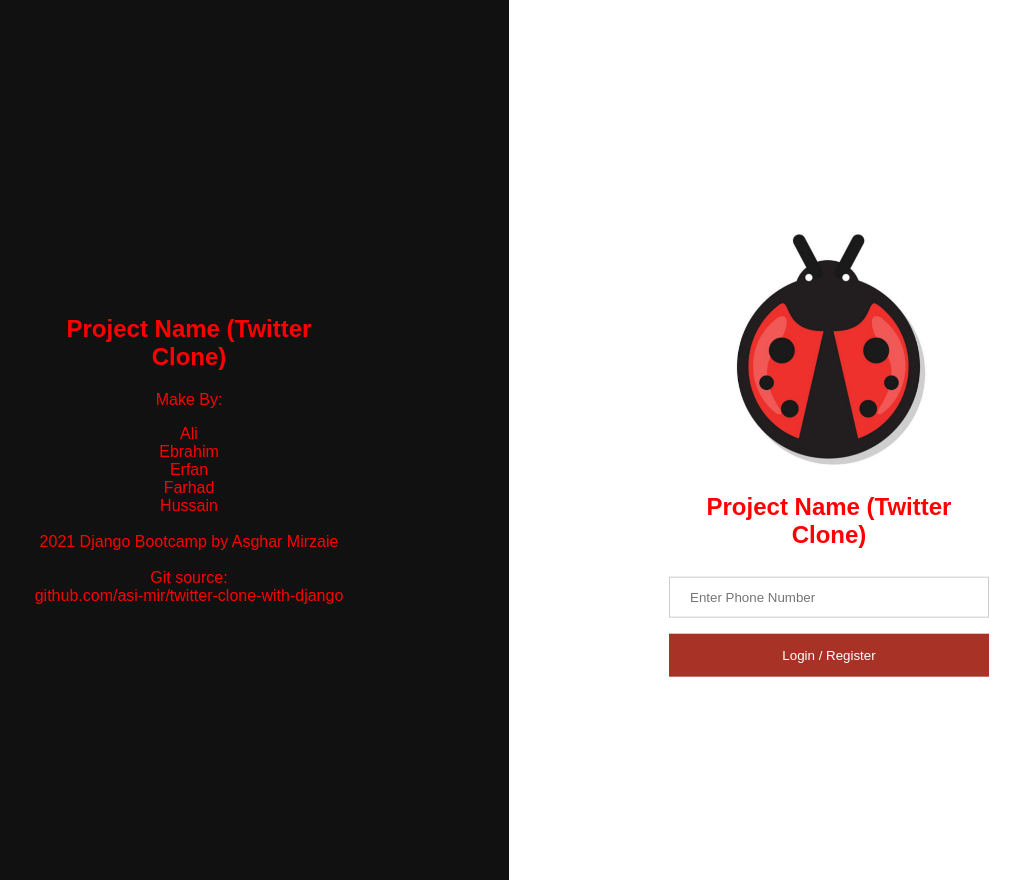
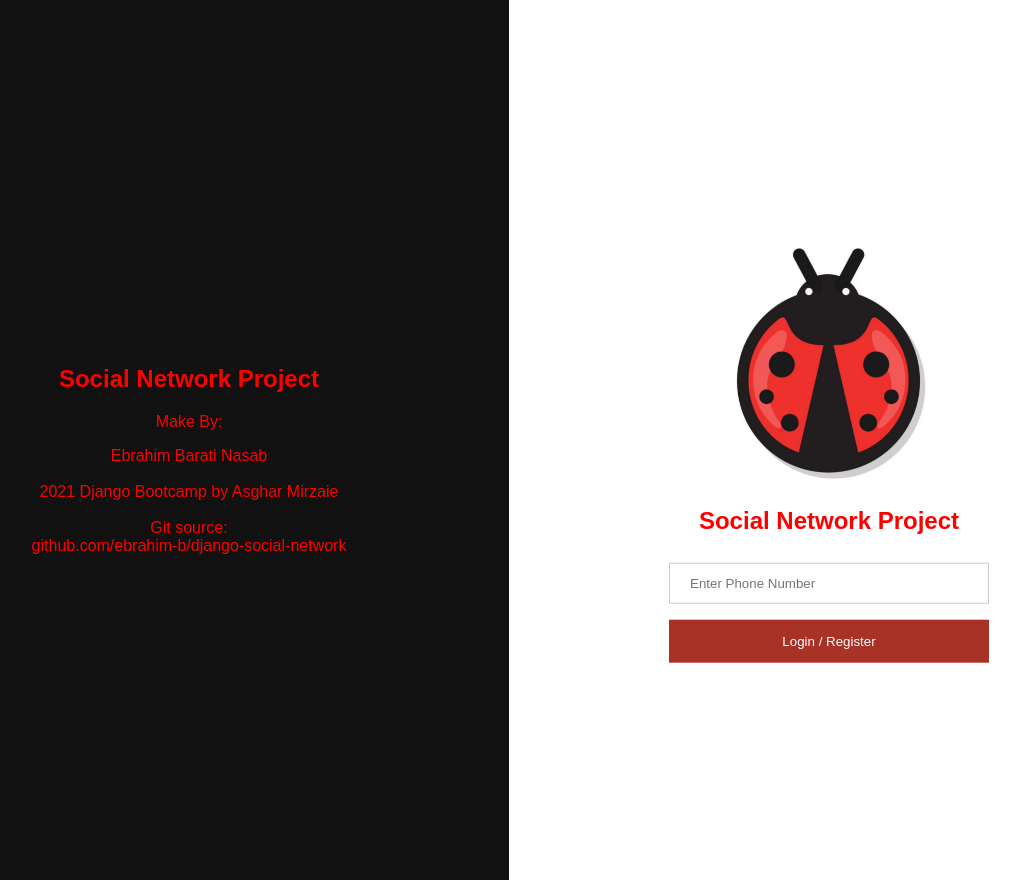
Before and after one commit to ebrahim-b/django-social-network, a Django app: page / in a window 1280 px wide. Shown: the whole page, without its empty margins (131-1151 px from the left). Run offline with Django 3.2, Linux system fonts and the light colour scheme.

Commit message:
edit html template

```diff
--- a/accounts/templates/base.html
+++ b/accounts/templates/base.html
@@ -92,16 +92,12 @@ img.avatar {
 
 <div class="split left">
   <div class="centered">
-    <h2>Project Name (Twitter Clone)</h2>
+    <h2>Social Network Project</h2>
     <p>Make By:</p>
-    Ali <br>
-    Ebrahim<br>
-    Erfan<br>
-    Farhad<br>
-    Hussain<br><br>
+    Ebrahim Barati Nasab<br><br>
     2021 Django Bootcamp by Asghar Mirzaie<br><br>
 
-     Git source:<br> github.com/asi-mir/twitter-clone-with-django
+     Git source:<br> github.com/ebrahim-b/django-social-network
   </div>
 </div>
 
@@ -111,7 +107,7 @@ img.avatar {
         <img src= "{% static 'logo.jpg' %}" alt="Avatar" class="avatar">
       </div>
       <div class="container">
-        <h2>Project Name (Twitter Clone)</h2>
+        <h2>Social Network Project</h2>
       </div>
 
             {% block body %}
```
Also changed, not shown: accounts/templates/add_info.html (deleted, +0 -27 lines), accounts/templates/add_info2.html (deleted, +0 -23 lines).
